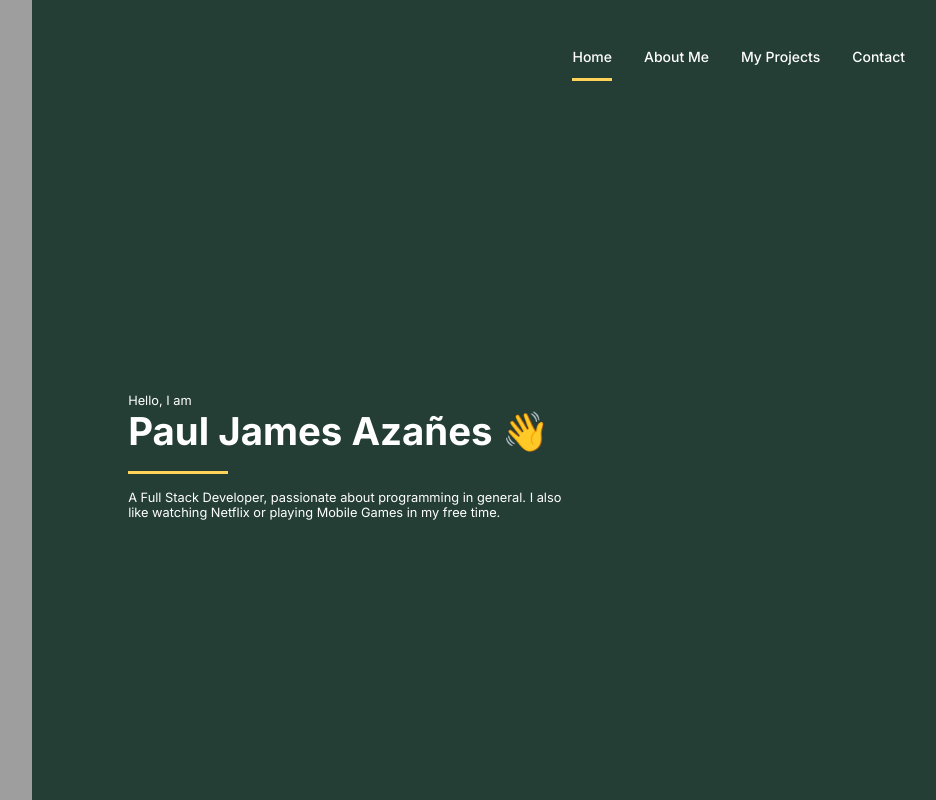
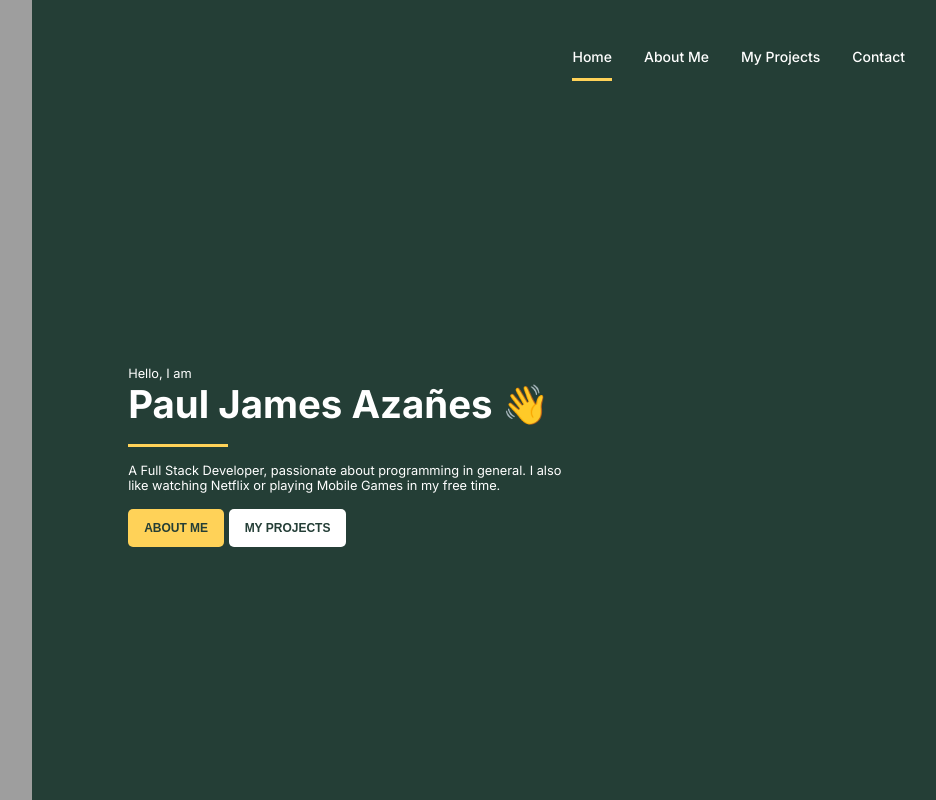
Before and after one commit to azaespa/portfolio, a plain HTML site: page index.html in a window 1280 px wide. Shown: the whole page, without its empty margins (327-1263 px from the left). Drawn offline with Linux system fonts and the light colour scheme; grey boxes are pictures that could not be loaded.

Commit message:
hero section call to action

```diff
--- a/index.html
+++ b/index.html
@@ -30,6 +30,10 @@
                     <p>A Full Stack Developer, passionate about programming in general.
                         I also like watching Netflix or playing Mobile Games in my free time.</p>
                 </div>
+                <div class="call-to-actions">
+                    <button type="button" class="cta-about">ABOUT ME</button>
+                    <button type="button" class="cta-projects">MY PROJECTS</button>
+                </div>
             </div>
         </div>
     </section>
--- a/style.css
+++ b/style.css
@@ -64,7 +64,8 @@ body {
     height: calc(100% - 7rem);
     padding: 0 6rem;
     display: flex;
-    align-items: center;
+    justify-content: center;
+    flex-direction: column;
 }
 
 .introduction-container .introduction h1 {
@@ -81,6 +82,26 @@ body {
     width: 100px;
     margin: 1rem 0;
     background-color: #FFD258;
+}
+
+.introduction-container .call-to-actions {
+    margin-top: 1rem;
+}
+
+.call-to-actions>button {
+    padding: 0.75rem 1rem;
+    border-radius: 5px;
+    font-size: 12px;
+    font-weight: 600;
+    color: #243E36;
+}
+
+button.cta-about {
+    background-color: #FFD258;
+}
+
+button.cta-projects {
+    background-color: #FFFFFF;
 }
 
 @media (width < 768px) {
```
